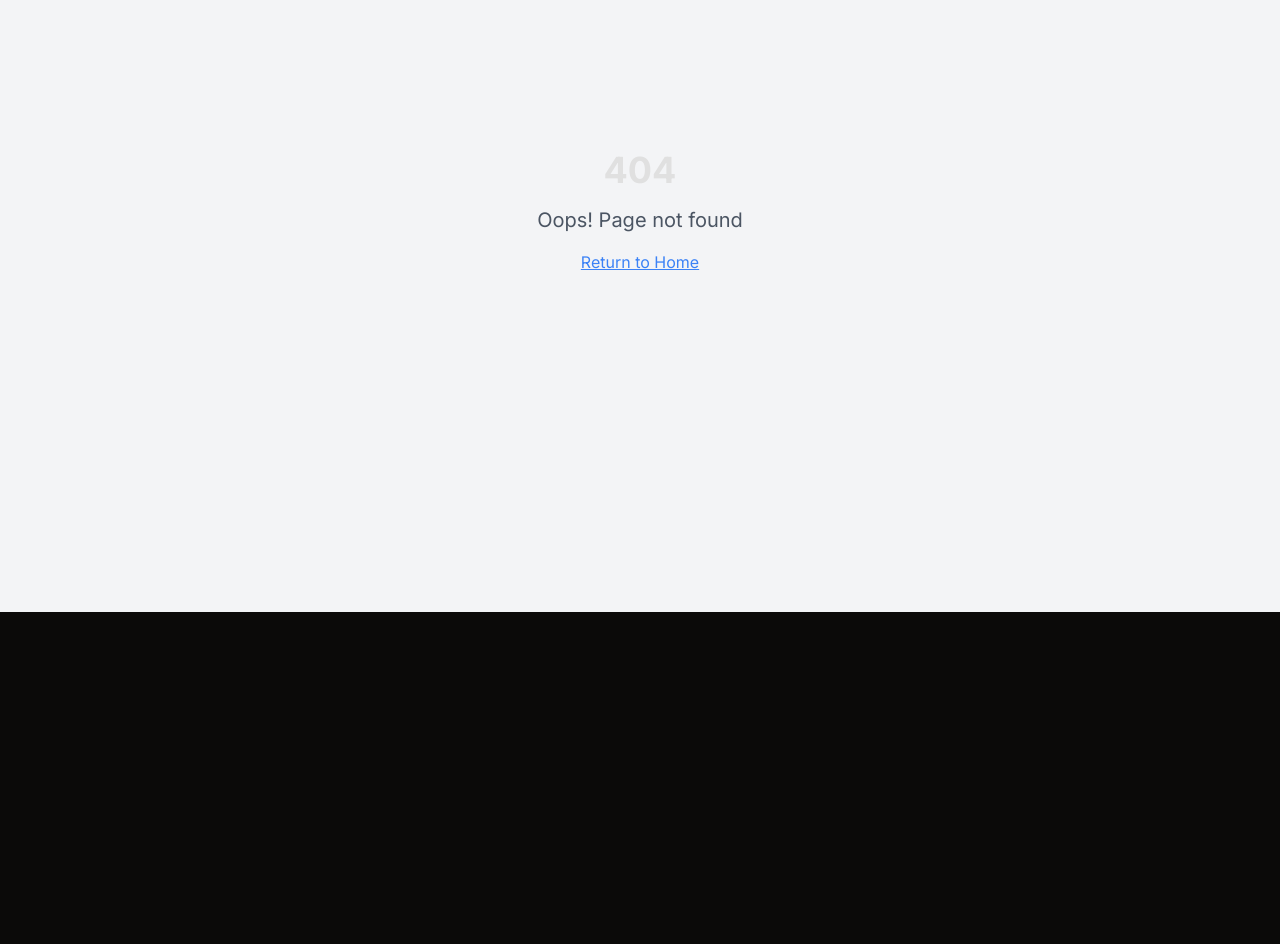
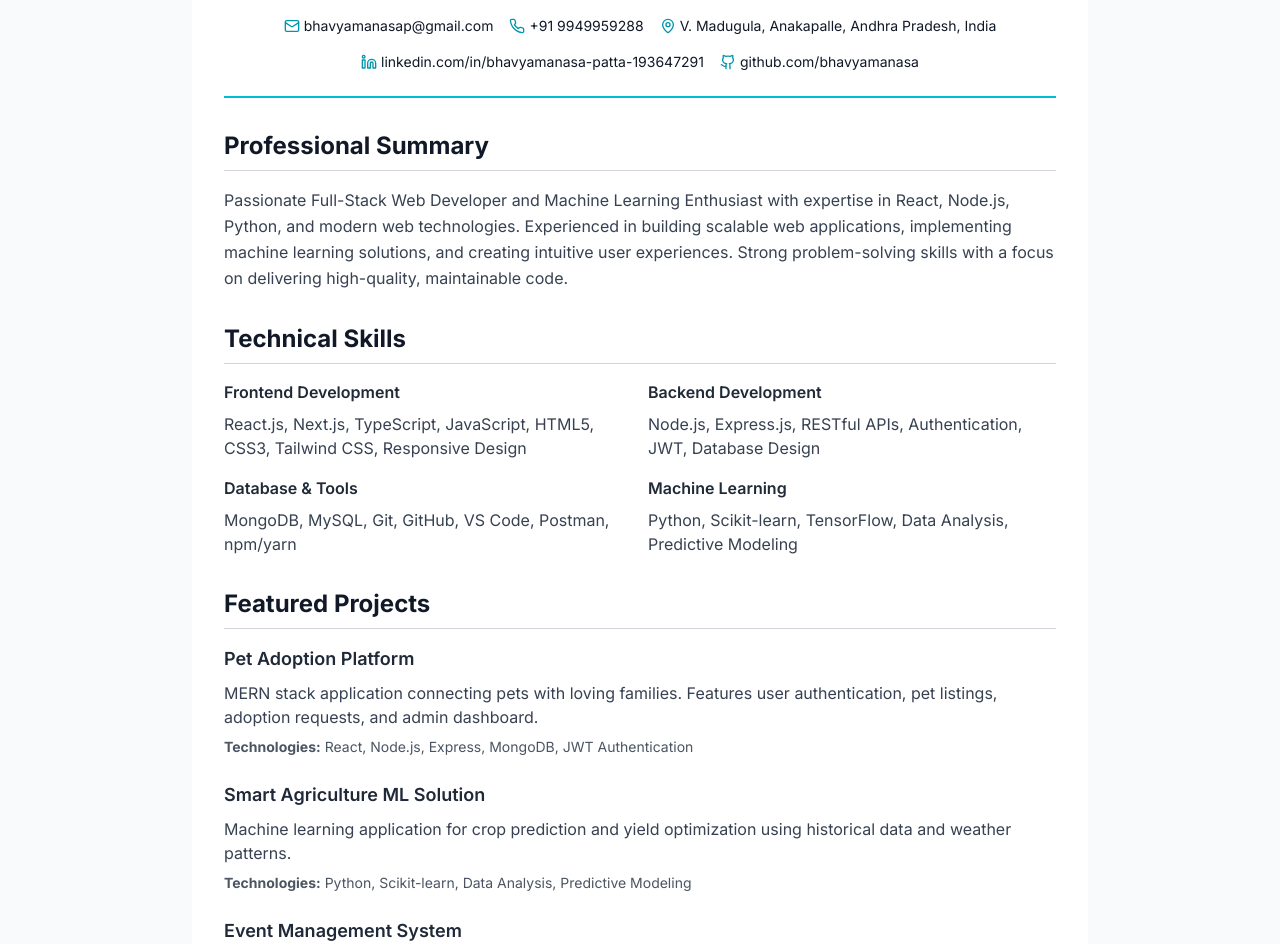
Before and after one commit to Pattabhavyamanasa/manasaportfolio, a React (Vite) app: page /resume in a window 1280 px wide. Before the commit this address had no page. Shown: the part 268-1212 px from the top of the page. Before the commit the page ends 880 px from the top, so only its background shows below. Built offline with nearby package versions, Linux system fonts and the light colour scheme.

Commit message:
Add resume download
Added a resume download option to the contact page.

```diff
--- a/src/App.tsx
+++ b/src/App.tsx
@@ -10,6 +10,7 @@ import About from "./pages/About";
 import Portfolio from "./pages/Portfolio";
 import Services from "./pages/Services";
 import Contact from "./pages/Contact";
+import Resume from "./pages/Resume";
 import NotFound from "./pages/NotFound";
 
 const queryClient = new QueryClient();
@@ -27,6 +28,7 @@ const App = () => (
             <Route path="/portfolio" element={<Portfolio />} />
             <Route path="/services" element={<Services />} />
             <Route path="/contact" element={<Contact />} />
+            <Route path="/resume" element={<Resume />} />
             <Route path="*" element={<NotFound />} />
           </Routes>
         </Layout>
--- /dev/null
+++ b/src/components/Resume.tsx
@@ -0,0 +1,151 @@
+
+import { Download, Mail, Phone, MapPin, Linkedin, Github, ExternalLink } from "lucide-react";
+import { Button } from "@/components/ui/button";
+import { Card } from "@/components/ui/card";
+
+export default function Resume() {
+  const handleDownload = () => {
+    // Create a printable version
+    window.print();
+  };
+
+  return (
+    <div className="max-w-4xl mx-auto bg-white text-gray-900 p-8 print:p-0">
+      {/* Header */}
+      <div className="text-center mb-8 border-b-2 border-cyan-500 pb-6">
+        <h1 className="text-4xl font-bold text-gray-900 mb-2">Bhavyamanasa Patta</h1>
+        <h2 className="text-xl text-cyan-600 mb-4">Full-Stack Web Developer & Machine Learning Enthusiast</h2>
+
+        <div className="flex flex-wrap justify-center gap-4 text-sm">
+          <div className="flex items-center gap-1">
+            <Mail className="h-4 w-4 text-cyan-600" />
+            <span>bhavyamanasap@gmail.com</span>
+          </div>
+          <div className="flex items-center gap-1">
+            <Phone className="h-4 w-4 text-cyan-600" />
+            <span>+91 9949959288</span>
+          </div>
+          <div className="flex items-center gap-1">
+            <MapPin className="h-4 w-4 text-cyan-600" />
+            <span>V. Madugula, Anakapalle, Andhra Pradesh, India</span>
+          </div>
+        </div>
+
+        <div className="flex justify-center gap-4 mt-4">
+          <div className="flex items-center gap-1 text-sm">
+            <Linkedin className="h-4 w-4 text-cyan-600" />
+            <span>linkedin.com/in/bhavyamanasa-patta-193647291</span>
+          </div>
+          <div className="flex items-center gap-1 text-sm">
+            <Github className="h-4 w-4 text-cyan-600" />
+            <span>github.com/bhavyamanasa</span>
+          </div>
+        </div>
+      </div>
+
+      {/* Professional Summary */}
+      <section className="mb-8">
+        <h3 className="text-2xl font-bold text-gray-900 border-b border-gray-300 pb-2 mb-4">Professional Summary</h3>
+        <p className="text-gray-700 leading-relaxed">
+          Passionate Full-Stack Web Developer and Machine Learning Enthusiast with expertise in React, Node.js,
+          Python, and modern web technologies. Experienced in building scalable web applications, implementing
+          machine learning solutions, and creating intuitive user experiences. Strong problem-solving skills with
+          a focus on delivering high-quality, maintainable code.
+        </p>
+      </section>
+
+      {/* Technical Skills */}
+      <section className="mb-8">
+        <h3 className="text-2xl font-bold text-gray-900 border-b border-gray-300 pb-2 mb-4">Technical Skills</h3>
+        <div className="grid grid-cols-1 md:grid-cols-2 gap-4">
+          <div>
+            <h4 className="font-semibold text-gray-800 mb-2">Frontend Development</h4>
+            <p className="text-gray-700">React.js, Next.js, TypeScript, JavaScript, HTML5, CSS3, Tailwind CSS, Responsive Design</p>
+          </div>
+          <div>
+            <h4 className="font-semibold text-gray-800 mb-2">Backend Development</h4>
+            <p className="text-gray-700">Node.js, Express.js, RESTful APIs, Authentication, JWT, Database Design</p>
+          </div>
+          <div>
+            <h4 className="font-semibold text-gray-800 mb-2">Database & Tools</h4>
+            <p className="text-gray-700">MongoDB, MySQL, Git, GitHub, VS Code, Postman, npm/yarn</p>
+          </div>
+          <div>
+            <h4 className="font-semibold text-gray-800 mb-2">Machine Learning</h4>
+            <p className="text-gray-700">Python, Scikit-learn, TensorFlow, Data Analysis, Predictive Modeling</p>
+          </div>
+        </div>
+      </section>
+
+      {/* Featured Projects */}
+      <section className="mb-8">
+        <h3 className="text-2xl font-bold text-gray-900 border-b border-gray-300 pb-2 mb-4">Featured Projects</h3>
+
+        <div className="space-y-6">
+          <div>
+            <h4 className="text-lg font-semibold text-gray-800 mb-2">Pet Adoption Platform</h4>
+            <p className="text-gray-700 mb-2">
+              MERN stack application connecting pets with loving families. Features user authentication,
+              pet listings, adoption requests, and admin dashboard.
+            </p>
+            <p className="text-sm text-gray-600">
+              <strong>Technologies:</strong> React, Node.js, Express, MongoDB, JWT Authentication
+            </p>
+          </div>
+
+          <div>
+            <h4 className="text-lg font-semibold text-gray-800 mb-2">Smart Agriculture ML Solution</h4>
+            <p className="text-gray-700 mb-2">
+              Machine learning application for crop prediction and yield optimization using historical
+              data and weather patterns.
+            </p>
+            <p className="text-sm text-gray-600">
+              <strong>Technologies:</strong> Python, Scikit-learn, Data Analysis, Predictive Modeling
+            </p>
+          </div>
+
+          <div>
+            <h4 className="text-lg font-semibold text-gray-800 mb-2">Event Management System</h4>
+            <p className="text-gray-700 mb-2">
+              Full-stack MERN application for event planning and management with booking system
+              and payment integration.
+            </p>
+            <p className="text-sm text-gray-600">
+              <strong>Technologies:</strong> MERN Stack, Express.js, JWT, RESTful APIs
+            </p>
+          </div>
+        </div>
+      </section>
+
+      {/* Education */}
+      <section className="mb-8">
+        <h3 className="text-2xl font-bold text-gray-900 border-b border-gray-300 pb-2 mb-4">Education</h3>
+        <div>
+          <h4 className="text-lg font-semibold text-gray-800">Bachelor's Degree in Technology</h4>
+          <p className="text-gray-700">Computer Science & Engineering</p>
+          <p className="text-gray-600 text-sm">Focused on Software Development and Machine Learning</p>
+        </div>
+      </section>
+
+      {/* Additional Information */}
+      <section className="mb-8">
+        <h3 className="text-2xl font-bold text-gray-900 border-b border-gray-300 pb-2 mb-4">Additional Information</h3>
+        <ul className="list-disc list-inside space-y-2 text-gray-700">
+          <li>Strong problem-solving and analytical thinking skills</li>
+          <li>Excellent communication and teamwork abilities</li>
+          <li>Passionate about learning new technologies and staying updated with industry trends</li>
+          <li>Experience with agile development methodologies</li>
+          <li>Available for freelance projects and full-time opportunities</li>
+        </ul>
+      </section>
+
+      {/* Download Button - Hidden in print */}
+      <div className="text-center print:hidden">
+        <Button onClick={handleDownload} className="bg-cyan-500 hover:bg-cyan-600 text-white">
+          <Download className="h-4 w-4 mr-2" />
+          Download as PDF
+        </Button>
+      </div>
+    </div>
+  );
+}
--- a/src/pages/Contact.tsx
+++ b/src/pages/Contact.tsx
@@ -270,7 +270,7 @@ export default function Contact() {
             </p>
             <div className="flex flex-col sm:flex-row gap-4 justify-center">
               <Button asChild size="lg" className="bg-cyan-500 hover:bg-cyan-600">
-                <a href="/resume.pdf" target="_blank" rel="noopener noreferrer">
+                <a href="/resume" target="_blank" rel="noopener noreferrer">
                   Download Resume
                 </a>
               </Button>
--- /dev/null
+++ b/src/pages/Resume.tsx
@@ -0,0 +1,10 @@
+
+import Resume from "@/components/Resume";
+
+export default function ResumePage() {
+  return (
+    <div className="min-h-screen py-20 px-4 bg-gray-50">
+      <Resume />
+    </div>
+  );
+}
```
